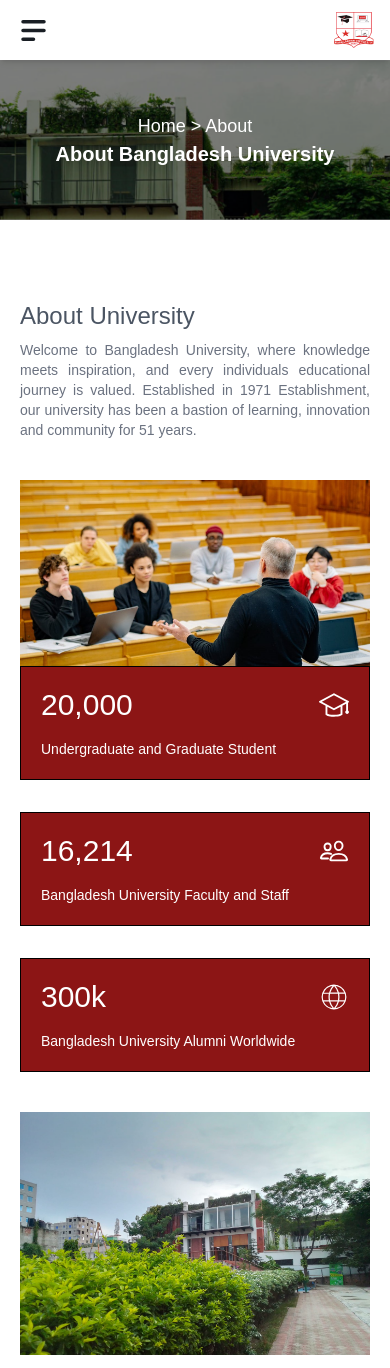
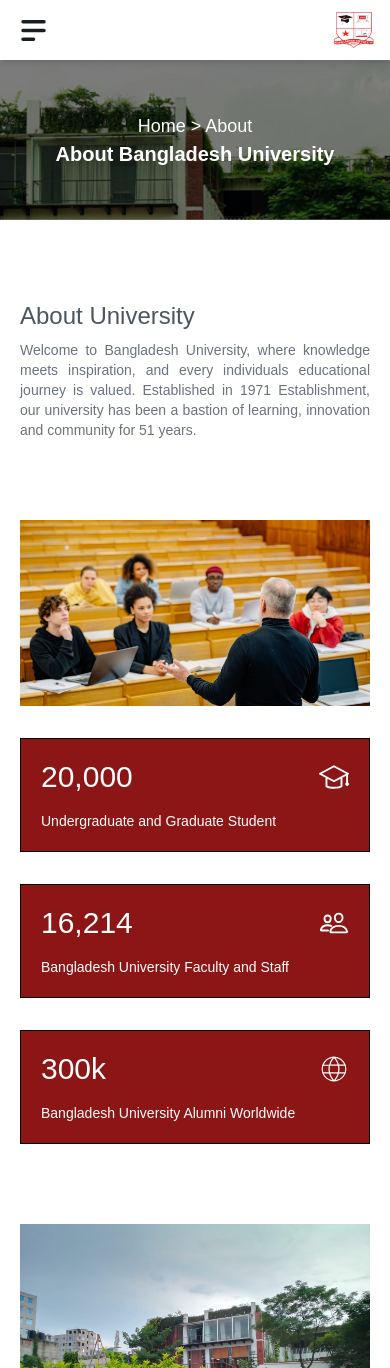
Before and after one commit to Muhammad-Ashik/bangladesh-university-frontend, a Next.js app: page /about in a window 390 px wide. Shown: the top 1368 px of the page. Built offline with nearby package versions, Linux system fonts and the light colour scheme.

Commit message:
fix: Adjust padding and margin in AboutPage component layout

```diff
--- a/src/components/about/AboutPage.tsx
+++ b/src/components/about/AboutPage.tsx
@@ -4,7 +4,7 @@ import Info from './Info'
 export default function AboutPage() {
   return (
     <div className='container max-w-[1400px] mx-auto py-14 px-5'>
-      <div className='grid grid-cols-12 md:px-5 pt-4 pb-10 xs:text-justify md:text-left md:border-b md:border-gray-400 md:mb-10'>
+      <div className='grid grid-cols-12 md:px-5 pt-4 md:pb-10 xs:text-justify md:text-left md:border-b md:border-gray-400 md:mb-10'>
         <h2 className='col-span-12 md:col-span-4 text-2xl md:text-3xl 2xl:text-4xl text-nowrap text-gray-600 xs:py-2'>
           About University
         </h2>
@@ -15,9 +15,9 @@ export default function AboutPage() {
           innovation and community for 51 years.
         </p>
       </div>
-      <div className='w-full h-auto md:h-[500px] grid md:grid-cols-12 gap-x-6 mb-10'>
+      <div className='w-full h-auto md:h-[500px] grid md:grid-cols-12 gap-y-8 gap-x-6 my-20'>
         <Image
-          className=' md:col-span-8 h-full object-cover'
+          className='md:col-span-8 h-full object-cover'
           src='/images/about-university.jpg'
           width={1000}
           height={1000}
--- a/src/components/reusable-ui/video/Video.tsx
+++ b/src/components/reusable-ui/video/Video.tsx
@@ -1,9 +1,9 @@
 export default function Video({ src }: { src: string }) {
+  console.log(src)
   return (
-    <video width='600' height='400'>
+    <video width='600' height='400' controls>
       <source
         src={
-          src ||
           'https://videos.pexels.com/video-files/1422633/1422633-hd_1920_810_24fps.mp4'
         }
         type='video/mp4'
```
